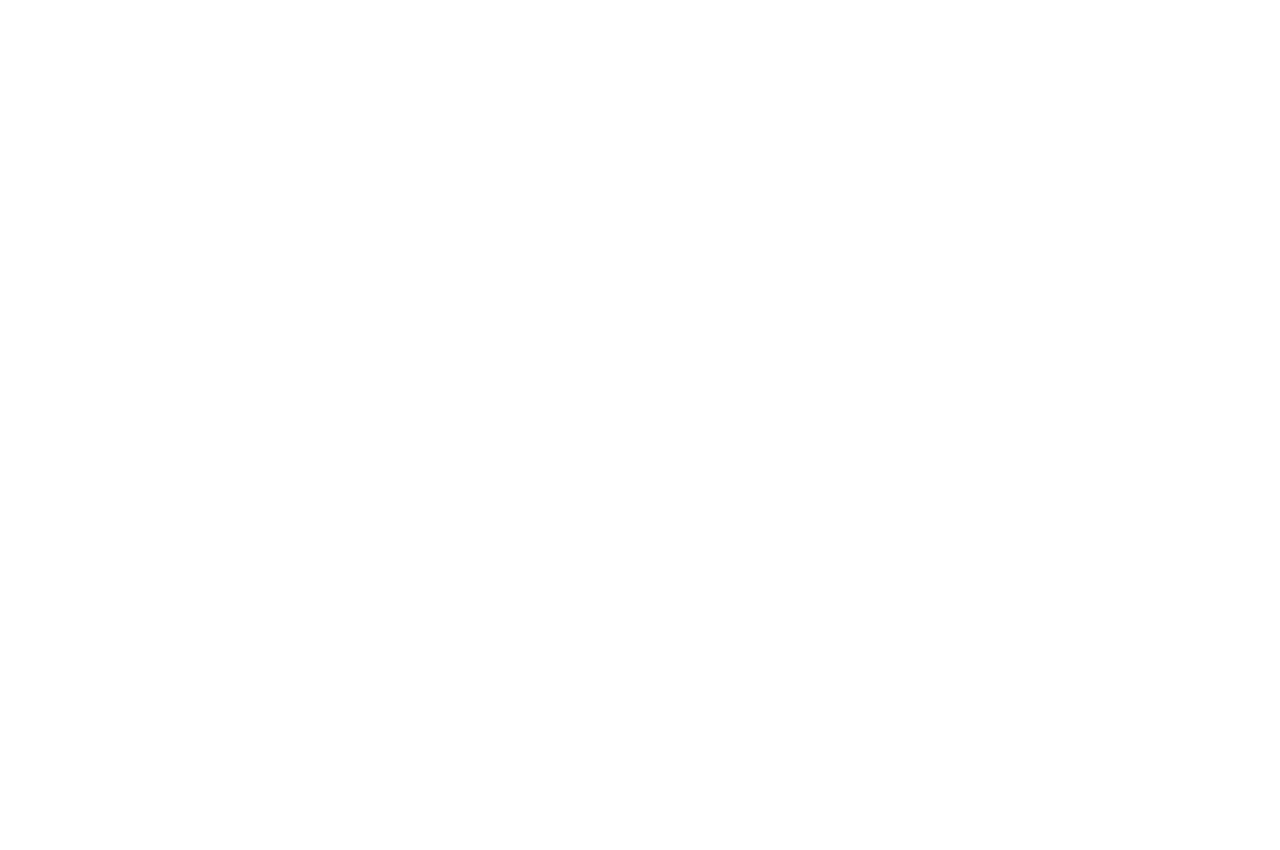
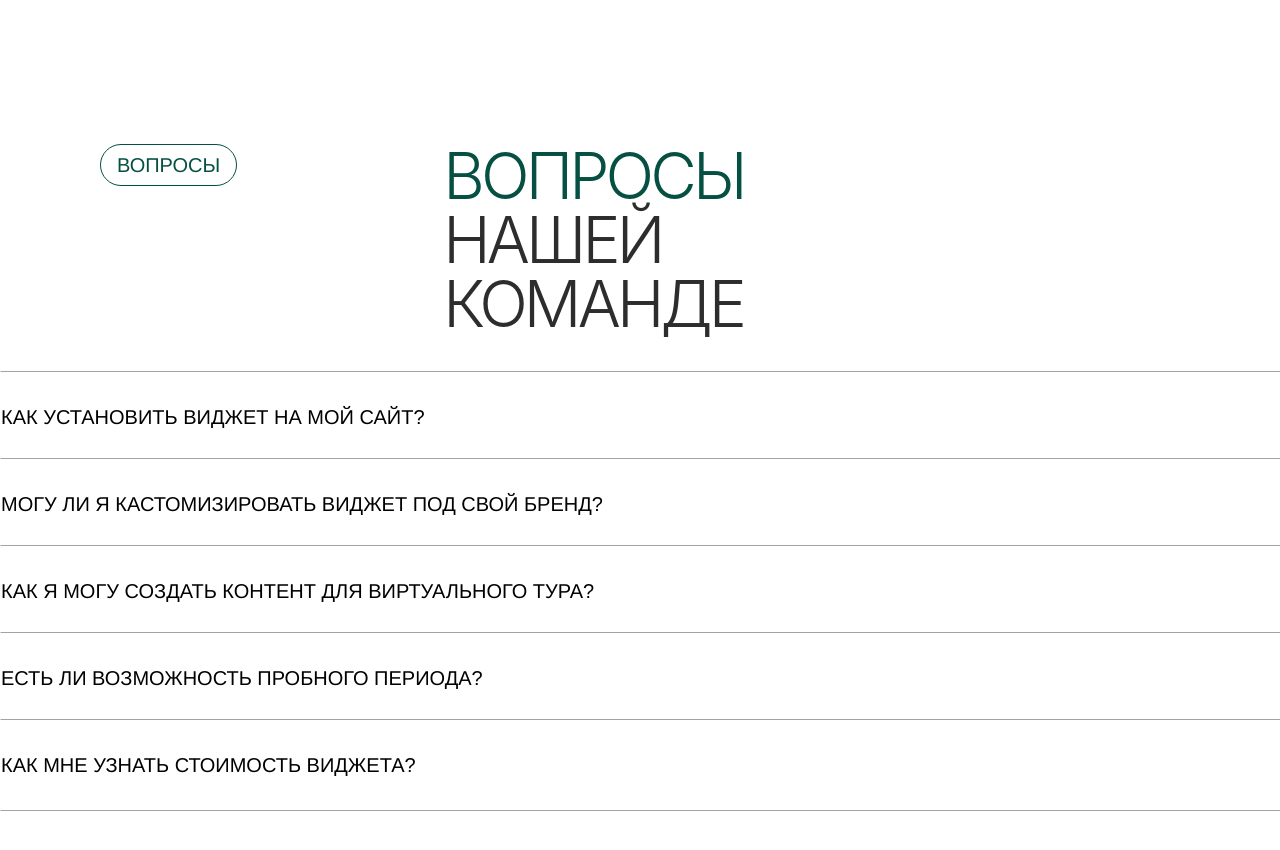
Before and after one commit to Shimatrix/XR_Place-1, a React (Vite) app: page / in a window 1280 px wide. Shown: the part 960-1810 px from the top of the page. Before the commit the page ends 954 px from the top, so only its background shows below. Built offline with nearby package versions, Linux system fonts and the light colour scheme; a web font is replaced by a local one.

Commit message:
feat: добавлен блок faq

```diff
--- a/src/components/app.tsx
+++ b/src/components/app.tsx
@@ -1,10 +1,12 @@
 import { Layout } from './ui';
 import { CardsBlock } from './sections/cardProject/cardBlock';
+import { FAQBlock } from './sections/faq/FAQBlock';
 
 export function App() {
   return (
     <Layout>
       <CardsBlock />
+      <FAQBlock />
     </Layout>
   );
 }
--- /dev/null
+++ b/src/components/sections/faq/FAQBlock.module.css
@@ -0,0 +1,14 @@
+.block {
+  width: 1442px;
+  height: 852px;
+  flex-shrink: 0;
+  margin: 0 auto;
+  padding: 0;
+  position: relative;
+  overflow: hidden;
+  margin-top: 150px;
+}
+
+.accordionContainer {
+  margin-top: 40px;
+}
--- /dev/null
+++ b/src/components/sections/faq/FAQBlock.tsx
@@ -0,0 +1,48 @@
+import { Title, TitleHighlight } from '../../ui/h2/Title';
+import { Accordion } from '../../ui/accordion/accordion';
+import styles from './FAQBlock.module.css';
+
+export const FAQBlock = () => (
+  <div className={styles.block}>
+    <Title label='Вопросы'>
+      <TitleHighlight>вопросы </TitleHighlight>нашей команде
+    </Title>
+    <div className={styles.accordionContainer}>
+      <Accordion title='КАК УСТАНОВИТЬ ВИДЖЕТ НА МОЙ САЙТ?'>
+        <p>
+          Установка виджета проста и требует всего несколько шагов. После
+          покупки вы получите инструкцию по интеграции, а также доступ к нашей
+          технической поддержке, которая поможет вам на любом этапе установки.
+        </p>
+      </Accordion>
+      <Accordion title='Могу ли я кастомизировать виджет под свой бренд?'>
+        <p>
+          Установка виджета проста и требует всего несколько шагов. После
+          покупки вы получите инструкцию по интеграции, а также доступ к нашей
+          технической поддержке, которая поможет вам на любом этапе установки.
+        </p>
+      </Accordion>
+      <Accordion title='Как я могу создать контент для виртуального тура?'>
+        <p>
+          Установка виджета проста и требует всего несколько шагов. После
+          покупки вы получите инструкцию по интеграции, а также доступ к нашей
+          технической поддержке, которая поможет вам на любом этапе установки.
+        </p>
+      </Accordion>
+      <Accordion title='Есть ли возможность пробного периода?'>
+        <p>
+          Установка виджета проста и требует всего несколько шагов. После
+          покупки вы получите инструкцию по интеграции, а также доступ к нашей
+          технической поддержке, которая поможет вам на любом этапе установки.
+        </p>
+      </Accordion>
+      <Accordion title='как мне узнать стоимость виджета?'>
+        <p>
+          Установка виджета проста и требует всего несколько шагов. После
+          покупки вы получите инструкцию по интеграции, а также доступ к нашей
+          технической поддержке, которая поможет вам на любом этапе установки.
+        </p>
+      </Accordion>
+    </div>
+  </div>
+);
--- /dev/null
+++ b/src/components/ui/accordion/Accordion.module.css
@@ -0,0 +1,36 @@
+.accordion {
+  margin-top: -5px;
+}
+
+.accordionItem {
+  display: flex;
+  justify-content: space-between;
+  align-items: center;
+  font-family: 'Helvetica', sans-serif;
+  text-transform: uppercase;
+  font-size: 20px;
+  line-height: 28px;
+  font-style: normal;
+  font-weight: 400;
+  background-color: #ffffff;
+  width: 100%;
+  text-align: left;
+  padding: 20px 0 20px 0;
+  border-color: #a3a3a3 #ffffff;
+  border-width: 0.5px;
+  border-style: solid;
+}
+
+.accordionItemText {
+  color: #4d4d4d;
+  font-family: Helvetica;
+  font-size: 16px;
+  font-style: normal;
+  font-weight: 400;
+  line-height: 120%;
+}
+
+.accordionItemIcon {
+  width: 50px;
+  height: 50px;
+}
--- /dev/null
+++ b/src/components/ui/accordion/accordion.tsx
@@ -0,0 +1,26 @@
+import { useState } from 'react';
+import styles from './Accordion.module.css';
+import { ExpandIcon } from '../../ui/expand-icon/ExpandIcon';
+
+type AccordionProps = {
+  title: string;
+  children: React.ReactNode;
+  className?: string;
+};
+
+export const Accordion = ({ title, children }: AccordionProps) => {
+  const [isOpen, setIsOpen] = useState(false);
+
+  return (
+    <div className={styles.accordion}>
+      <button
+        className={styles.accordionItem}
+        onClick={() => setIsOpen(!isOpen)}
+      >
+        {title}
+        <ExpandIcon className={styles.accordionItemIcon} />
+      </button>
+      {isOpen && <div className={styles.accordionItemText}>{children}</div>}
+    </div>
+  );
+};
--- /dev/null
+++ b/src/components/ui/expand-icon/ExpandIcon.tsx
@@ -0,0 +1,56 @@
+import { FC } from 'react';
+
+type ExpandIconProps = {
+  isExpanded?: boolean;
+  className?: string;
+};
+
+export const ExpandIcon: FC<ExpandIconProps> = ({
+  isExpanded = false,
+  className = ''
+}) => (
+  <svg
+    className={`transition-transform duration-200 ${className}`}
+    width='50'
+    height='50'
+    viewBox='0 0 50 50'
+    fill='none'
+    xmlns='http://www.w3.org/2000/svg'
+    aria-hidden='true'
+  >
+    <g clipPath='url(#clip0_4233_186)'>
+      <circle
+        cx='25'
+        cy='25'
+        r='24.5'
+        stroke='currentColor'
+        strokeOpacity='0.9'
+      />
+      <rect
+        x='11.6641'
+        y='23.3335'
+        width='26.6667'
+        height='2'
+        transform='rotate(0.170432 11.6641 23.3335)'
+        fill='currentColor'
+        fillOpacity='0.8'
+      />
+      {!isExpanded && (
+        <rect
+          x='23.9941'
+          y='37.7065'
+          width='26.6667'
+          height='2'
+          transform='rotate(-90 23.9941 37.7065)'
+          fill='currentColor'
+          fillOpacity='0.8'
+        />
+      )}
+    </g>
+    <defs>
+      <clipPath id='clip0_4233_186'>
+        <rect width='50' height='50' fill='white' />
+      </clipPath>
+    </defs>
+  </svg>
+);
```
Also changed, not shown: src/assets/images/button-dropdown.svg (added).
